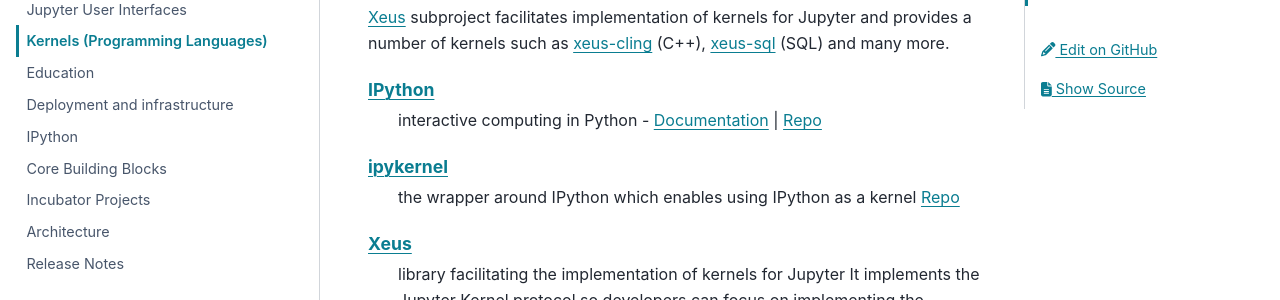
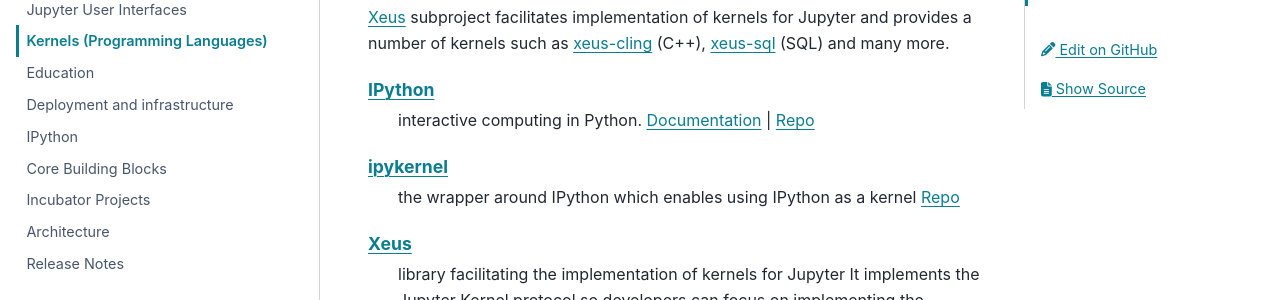
Before and after one commit to jupyter/jupyter, a Sphinx documentation site: the page built from docs/source/projects/kernels.rst, in a window 1280 px wide and 900 px high, scrolled down 571 px. Shown: the part 150-450 px from the top of the window. Built offline with Sphinx 7.4.7 and the PyData theme 0.15.4, drawn with Linux system fonts in a browser that asks for light colours; pages that are not in the unit, such as notebooks, are missing from menus.

```diff
--- a/docs/source/projects/kernels.rst
+++ b/docs/source/projects/kernels.rst
@@ -34,7 +34,7 @@ implementation of kernels for Jupyter and provides a number of kernels such as
 .. glossary::
 
     `IPython <https://ipython.org>`__
-        interactive computing in Python -
+        interactive computing in Python.
         `Documentation <https://ipython.readthedocs.io/en/stable/>`__ |
         `Repo <https://github.com/ipython/ipykernel>`__
 
```
